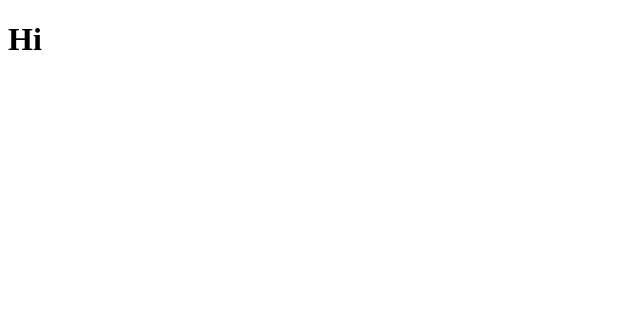
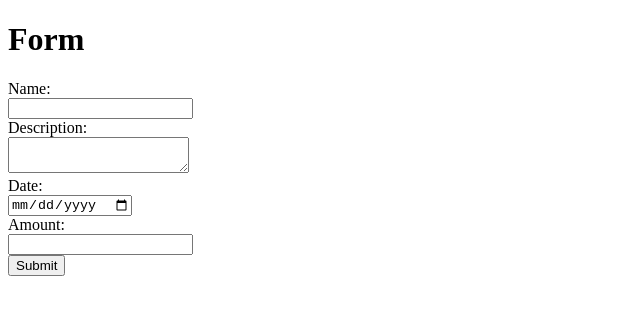
Before and after one commit to skshrinaya/expense_tracker, a website: page static/index.html in a window 1280 px wide. Shown: the whole page, without its empty margins (0-640 px from the left). Drawn offline with Linux system fonts and the light colour scheme.

Commit message:
endpoint

```diff
--- a/package.json
+++ b/package.json
@@ -5,8 +5,7 @@
   "main": "index.js",
   "scripts": {
     "test": "echo \"Error: no test specified\" && exit 1",
-    "start":"node index.js"
-
+    "start": "node index.js"
   },
   "author": "",
   "license": "ISC",
--- a/static/index.css
+++ b/static/index.css
@@ -0,0 +1,9 @@
+.Fields{
+    align-items: center;
+    width: auto;
+}
+
+
+body{
+    background-color: white;
+}
--- a/static/index.html
+++ b/static/index.html
@@ -3,11 +3,28 @@
 <head>
     <meta charset="UTF-8">
     <meta name="viewport" content="width=device-width, initial-scale=1.0">
-    <link rel="stylesheets" ahref="index.css">
     <title>Document</title>
+    <link rel="stylesheet" href="index.css"/>
 </head>
 <body>
-    <h1>Hi</h1>
+    <h1>Form</h1>
+    <form action="/hi">
+        <div class="Fields"><label for="name">Name:</label><br>
+            <input type="text" id ="name" name="name"><br>
+
+            <label for="description">Description:</label><br>
+            <textarea id="description" name="description"></textarea><br>
+
+            <label for="date">Date:</label><br>
+            <input type="date" id="date" name="date"><br>
+
+            <label for="amount">Amount:</label><br>
+            <input type="number" id="amount" name="amount"><br>
+
+            <input type="submit" value="Submit"></div>
+
+    </form>
+
     <script src="index.js"></script>
 </body>
 </html>
```
Also changed, not shown: index.js (+16 -2 lines).
